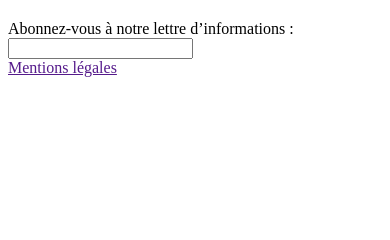
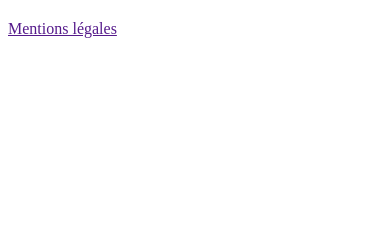
Before and after one commit to tglatt/avantposte-site, a PHP site: the page made by www/site/templates/acteurs.php in a window 390 px wide. Shown: the part 347-587 px from the top of the page. Run offline with PHP 8.4, Linux system fonts and the light colour scheme; the template is opened without the code that fills it, so the values that code supplies are empty.

Commit message:
fix(footer): remove newsletter input

```diff
--- a/www/assets/css/styles.css
+++ b/www/assets/css/styles.css
@@ -885,6 +885,10 @@ video {
   text-align: center;
 }
 
+.text-right {
+  text-align: right;
+}
+
 .text-justify {
   text-align: justify;
 }
--- a/www/site/snippets/footer.php
+++ b/www/site/snippets/footer.php
@@ -1,11 +1,11 @@
 <section class="footer pb-10 pt-10">
     <div class="mx-auto max-w-4xl lg:max-w-5xl">
         <div class="footer-content flex flex-col lg:flex-row justify-between items-center">
-            <div class="abonnez_vous mb-4 lg:mb-0 mx-4 lg:mx-4">
+            <!--<div class="abonnez_vous mb-4 lg:mb-0 mx-4 lg:mx-4">
                 Abonnez-vous à notre lettre d’informations :
                 <input type="text" />
-            </div>
-            <div class="mentions_legales mt-4 mb-4 lg:mb-0 mr-auto pl-4 lg:mx-4 ">
+            </div>-->
+            <div class="mentions_legales mt-4 mb-4 lg:mb-0 mr-auto pl-4 lg:mx-4 text-right w-full">
                 <a href="<?= url('mentionsLegales') ?>">Mentions légales</a>
             </div>
         </div>
```
